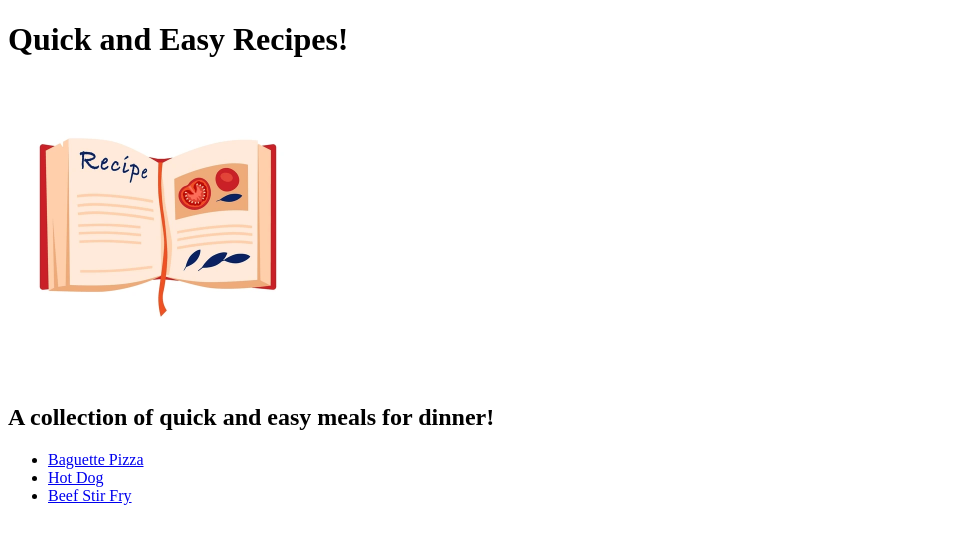
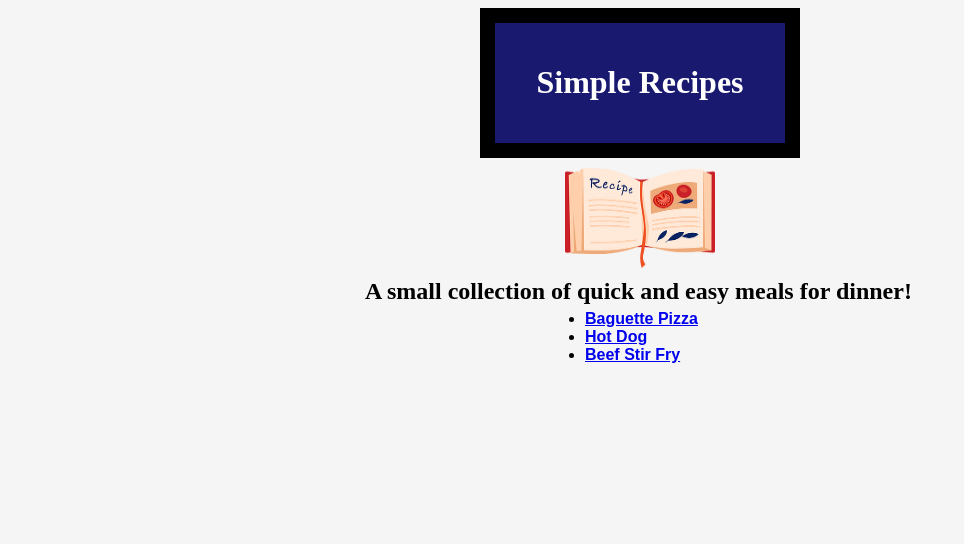
Before and after one commit to alvaroderas/recipes-website, a plain HTML site: page index.html in a window 1280 px wide. Shown: the whole page, without its empty margins (0-964 px from the left). Drawn offline with Linux system fonts and the light colour scheme.

Commit message:
Update homepage style

```diff
--- a/index.html
+++ b/index.html
@@ -3,12 +3,15 @@
     <head>
         <meta charset="UTF-8">
         <title>Recipes!</title>
+        <link rel="stylesheet" href="style.css">
     </head>
 
     <body>
-        <h1>Quick and Easy Recipes!</h1>
-        <img src="images/cookbook.jpg" alt="A Cartoon Cookbook" height="300" width="300">
-        <h2>A collection of quick and easy meals for dinner!</h2>
+        <div class = "heading">
+            <h1>Simple Recipes</h1>
+        </div>
+        <img src="images/cook.png" alt="A Cartoon Cookbook" class="cook">
+        <h2 class = "second">A small collection of quick and easy meals for dinner!</h2>
         <ul>
             <li><a href="recipes/baguettepizza.html">Baguette Pizza</a></li>
             <li><a href="recipes/hotdog.html">Hot Dog</a></li>
--- /dev/null
+++ b/style.css
@@ -0,0 +1,33 @@
+ul {
+    color: black;
+    font-weight: bold;
+    font-family: sans-serif, serif;
+    width: 150px;
+    margin: 0px auto;
+}
+
+body {
+    background-color: whitesmoke;
+}
+
+.heading {
+    background-color: midnightblue;
+    padding: 20px;
+    border: 15px solid black;
+    width: 250px;
+    color: white;
+    margin: 5px auto;
+    text-align: center
+}
+
+.second {
+    width: 550px;
+    margin: 5px auto;
+}
+
+.cook {
+    display: block;
+    width: 150px;
+    height: 100px;
+    margin: 10px auto;
+}
```
Also changed, not shown: images/cook.png (added), images/cookbook.jpg (deleted).
